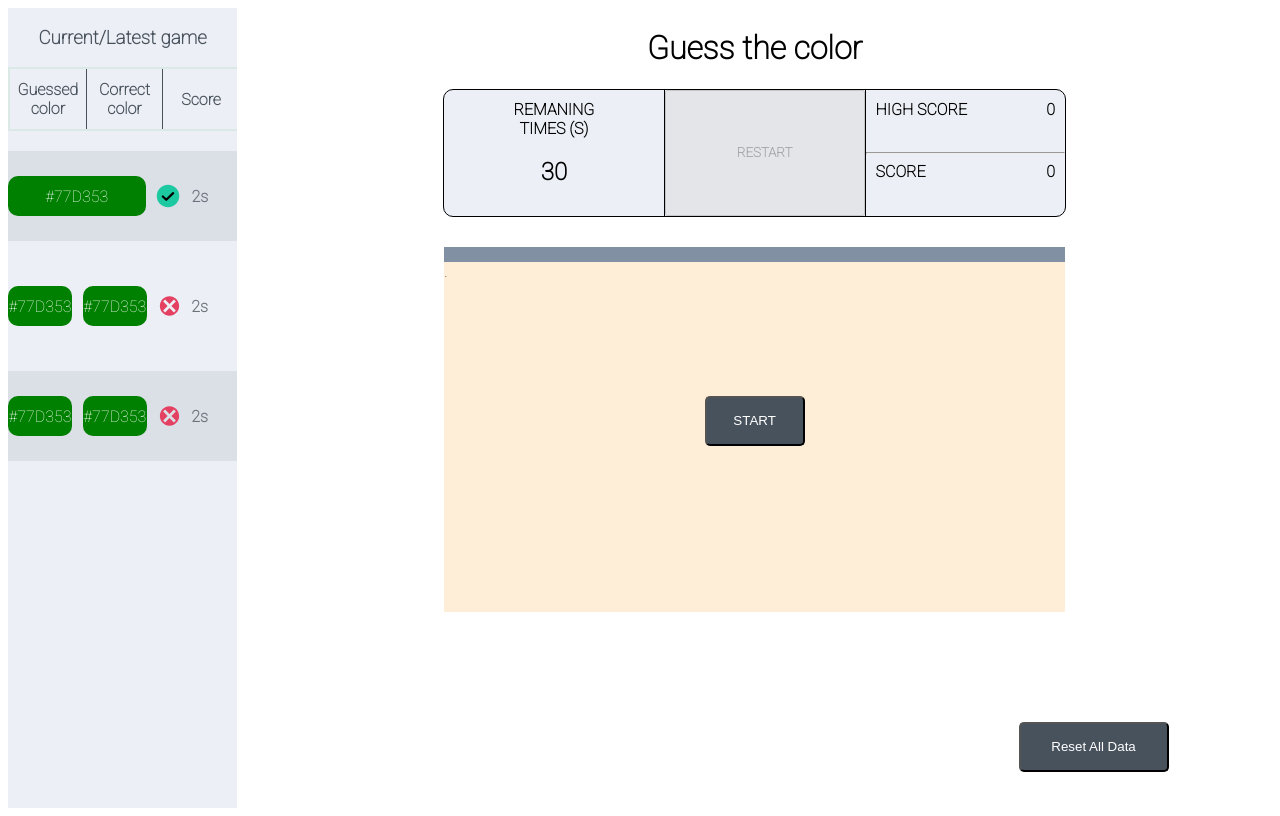
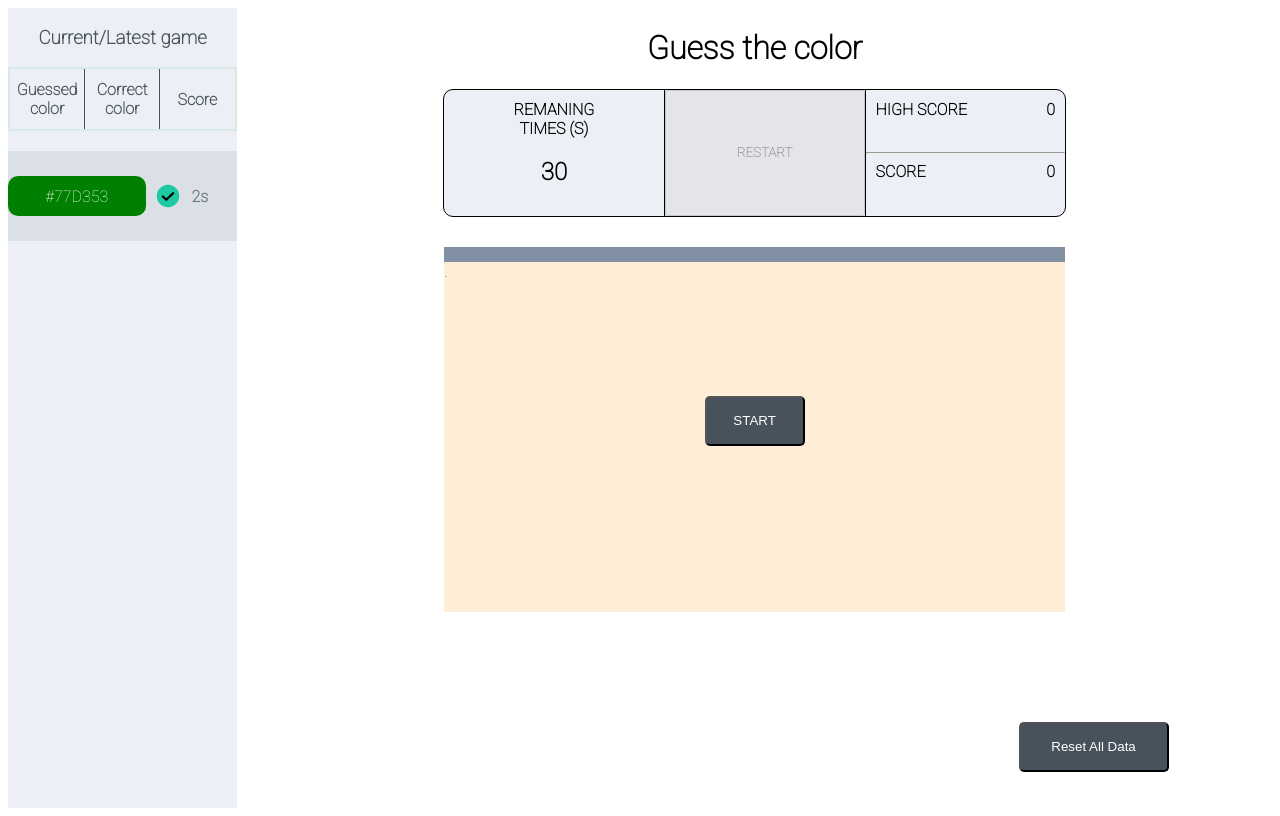
Before and after one commit to DaniloD30/guess_the_color, a React (Vite) app in the folder guess-the-color/: page / in a window 1280 px wide. Built offline with nearby package versions, Linux system fonts and the light colour scheme.

Commit message:
feat: current/Latest game component

```diff
--- a/guess-the-color/src/App.jsx
+++ b/guess-the-color/src/App.jsx
@@ -1,3 +1,4 @@
+import { CurrentAndLatestGame } from "./components/CurrentAndLatestGame";
 import { GuessTheColor } from "./components/GuessTheColor";
 import { GuessTheColorProvider } from "./contexts/GuessTheColorContext";
 import { TimeRemaningProvider } from "./contexts/TimeRemaningContext";
@@ -12,222 +13,7 @@
               display: "flex",
             }}
           >
-            {/*
-          Current/Latest Game
-          */}
-            <div
-              style={{
-                backgroundColor: "#ECEFF5",
-                minHeight: "100vh",
-                width: "35vh",
-                color: "#48525D",
-              }}
-            >
-              <div
-                style={{
-                  display: "flex",
-                  justifyContent: "center",
-                }}
-              >
-                <h3>Current/Latest game</h3>
-              </div>
-              <div
-                style={{
-                  display: "flex",
-                  border: "2px solid #DBE9E6",
-                  minHeight: "60px",
-                  width: "100%",
-                }}
-              >
-                <div
-                  style={{
-                    fontWeight: "600",
-                    width: "33%",
-                    display: "flex",
-                    flexDirection: "column",
-                    justifyContent: "center",
-                    alignItems: "center",
-                  }}
-                >
-                  <div>Guessed</div>
-                  <div>color</div>
-                </div>
-                <div style={{ borderLeft: "1px solid" }}></div>
-                <div
-                  style={{
-                    fontWeight: "600",
-                    width: "33%",
-                    display: "flex",
-                    flexDirection: "column",
-                    alignItems: "center",
-                    justifyContent: "center",
-                  }}
-                >
-                  <div>Correct</div> <div>color</div>
-                </div>
-                <div style={{ borderLeft: "1px solid" }}></div>
-                <div
-                  style={{
-                    fontWeight: "600",
-                    width: "33%",
-                    display: "flex",
-                    flexDirection: "column",
-                    alignItems: "center",
-                    justifyContent: "center",
-                  }}
-                >
-                  {" "}
-                  Score
-                </div>
-              </div>
-              <div
-                style={{
-                  width: "100%",
-                  display: "flex",
-                  minHeight: "90px",
-                  marginTop: "20px",
-                  backgroundColor: "#DBDFE6",
-                  alignItems: "center",
-                  justifyContent: "space-between",
-                }}
-              >
-                <div
-                  style={{
-                    backgroundColor: "green",
-                    width: "60%",
-                    display: "flex",
-                    alignItems: "center",
-                    justifyContent: "center",
-                    height: "40px",
-                    borderRadius: "10px",
-                    color: "#FFFFFF",
-                  }}
-                >
-                  #77D353
-                </div>
-                <img
-                  src="public/images/icons/CheckCircle.svg"
-                  alt="check-cirvle"
-                  height="30px"
-                />
-                <div
-                  style={{
-                    color: "#6B737D",
-                    width: "20%",
-                    fontWeight: 600,
-                  }}
-                >
-                  2s
-                </div>
-              </div>
-              <div
-                style={{
-                  width: "100%",
-                  display: "flex",
-                  minHeight: "90px",
-                  marginTop: "20px",
-                  alignItems: "center",
-                  justifyContent: "space-between",
-                }}
-              >
-                <div
-                  style={{
-                    backgroundColor: "green",
-                    width: "28%",
-                    display: "flex",
-                    alignItems: "center",
-                    justifyContent: "center",
-                    height: "40px",
-                    borderRadius: "10px",
-                    color: "#FFFFFF",
-                  }}
-                >
-                  #77D353
-                </div>
-                <div
-                  style={{
-                    backgroundColor: "green",
-                    width: "28%",
-                    display: "flex",
-                    alignItems: "center",
-                    justifyContent: "center",
-                    height: "40px",
-                    borderRadius: "10px",
-                    color: "#FFFFFF",
-                  }}
-                >
-                  #77D353
-                </div>
-                <img
-                  src="public/images/icons/InvalidCircle.svg"
-                  alt="check-cirvle"
-                  height="30px"
-                />
-                <div
-                  style={{
-                    color: "#6B737D",
-                    width: "20%",
-                    fontWeight: 600,
-                  }}
-                >
-                  2s
-                </div>
-              </div>
-              <div
-                style={{
-                  width: "100%",
-                  display: "flex",
-                  minHeight: "90px",
-                  marginTop: "20px",
-                  backgroundColor: "#DBDFE6",
-                  alignItems: "center",
-                  justifyContent: "space-between",
-                }}
-              >
-                <div
-                  style={{
-                    backgroundColor: "green",
-                    width: "28%",
-                    display: "flex",
-                    alignItems: "center",
-                    justifyContent: "center",
-                    height: "40px",
-                    borderRadius: "10px",
-                    color: "#FFFFFF",
-                  }}
-                >
-                  #77D353
-                </div>
-                <div
-                  style={{
-                    backgroundColor: "green",
-                    width: "28%",
-                    display: "flex",
-                    alignItems: "center",
-                    justifyContent: "center",
-                    height: "40px",
-                    borderRadius: "10px",
-                    color: "#FFFFFF",
-                  }}
-                >
-                  #77D353
-                </div>
-                <img
-                  src="public/images/icons/InvalidCircle.svg"
-                  alt="check-cirvle"
-                  height="30px"
-                />
-                <div
-                  style={{
-                    color: "#6B737D",
-                    width: "20%",
-                    fontWeight: 600,
-                  }}
-                >
-                  2s
-                </div>
-              </div>
-            </div>
+            <CurrentAndLatestGame />
             <GuessTheColor />
           </div>
         </GuessTheColorProvider>
--- /dev/null
+++ b/guess-the-color/src/components/CurrentAndLatestGame/BarGuessedColor/index.jsx
@@ -0,0 +1,19 @@
+import "./styles.css";
+export function BarGuessedColor() {
+  return (
+    <>
+      <div className="containerBarGuessedColor">
+        <div className="columnBarGuessedColor">
+          <div>Guessed</div>
+          <div>color</div>
+        </div>
+        <div className="separatorBarGuessedColor"></div>
+        <div className="columnBarGuessedColor">
+          <div>Correct</div> <div>color</div>
+        </div>
+        <div className="separatorBarGuessedColor"></div>
+        <div className="columnBarGuessedColor"> Score</div>
+      </div>
+    </>
+  );
+}
--- /dev/null
+++ b/guess-the-color/src/components/CurrentAndLatestGame/BarGuessedColor/styles.css
@@ -0,0 +1,19 @@
+.containerBarGuessedColor {
+  display: flex;
+  border: 2px solid #dbe9e6;
+  min-height: 60px;
+  width: 98%;
+}
+
+.columnBarGuessedColor {
+  font-weight: 600;
+  width: 33%;
+  display: flex;
+  flex-direction: column;
+  justify-content: center;
+  align-items: center;
+}
+
+.separatorBarGuessedColor {
+  border-left: 1px solid;
+}
--- /dev/null
+++ b/guess-the-color/src/components/CurrentAndLatestGame/CardLastGamer/index.jsx
@@ -0,0 +1,16 @@
+import "./styles.css";
+export function CardLastGamer() {
+  return (
+    <>
+      <div className="container">
+        <div className="green-box">#77D353</div>
+        <img
+          className="check-icon"
+          src="public/images/icons/CheckCircle.svg"
+          alt="check-circle"
+        />
+        <div className="timer">2s</div>
+      </div>
+    </>
+  );
+}
--- /dev/null
+++ b/guess-the-color/src/components/CurrentAndLatestGame/CardLastGamer/styles.css
@@ -0,0 +1,30 @@
+.container {
+  width: 100%;
+  display: flex;
+  min-height: 90px;
+  margin-top: 20px;
+  background-color: #DBDFE6;
+  align-items: center;
+  justify-content: space-between;
+}
+
+.green-box {
+  background-color: green;
+  width: 60%;
+  display: flex;
+  align-items: center;
+  justify-content: center;
+  height: 40px;
+  border-radius: 10px;
+  color: #FFFFFF;
+}
+
+.check-icon {
+  height: 30px;
+}
+
+.timer {
+  color: #6B737D;
+  width: 20%;
+  font-weight: 600;
+}
--- /dev/null
+++ b/guess-the-color/src/components/CurrentAndLatestGame/index.jsx
@@ -0,0 +1,28 @@
+import { BarGuessedColor } from "./BarGuessedColor";
+import { CardLastGamer } from "./CardLastGamer";
+
+export function CurrentAndLatestGame() {
+  return (
+    <>
+      <div
+        style={{
+          backgroundColor: "#ECEFF5",
+          minHeight: "100vh",
+          width: "35vh",
+          color: "#48525D",
+        }}
+      >
+        <div
+          style={{
+            display: "flex",
+            justifyContent: "center",
+          }}
+        >
+          <h3>Current/Latest game</h3>
+        </div>
+        <BarGuessedColor />
+        <CardLastGamer />
+      </div>
+    </>
+  );
+}
```
